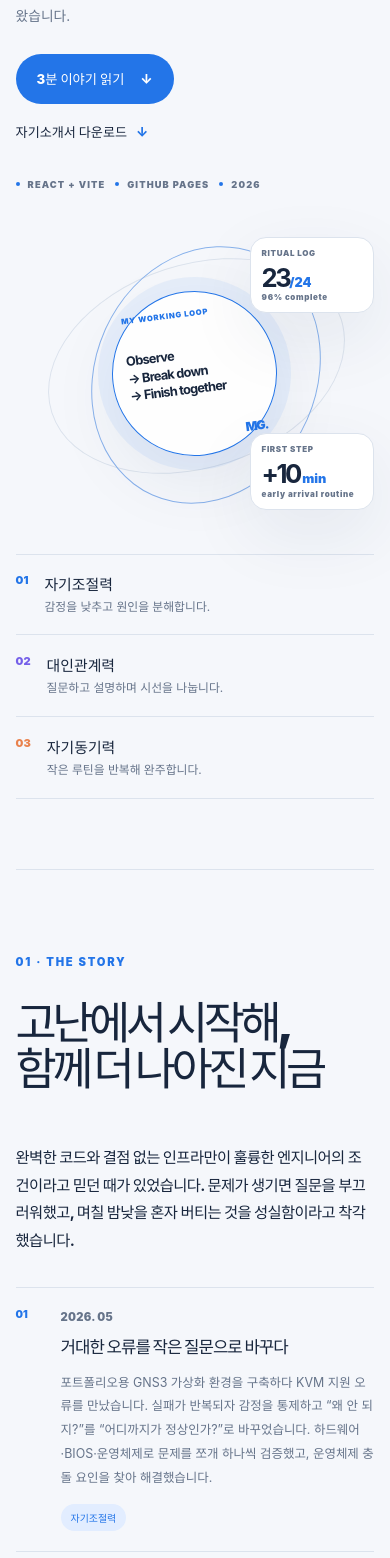
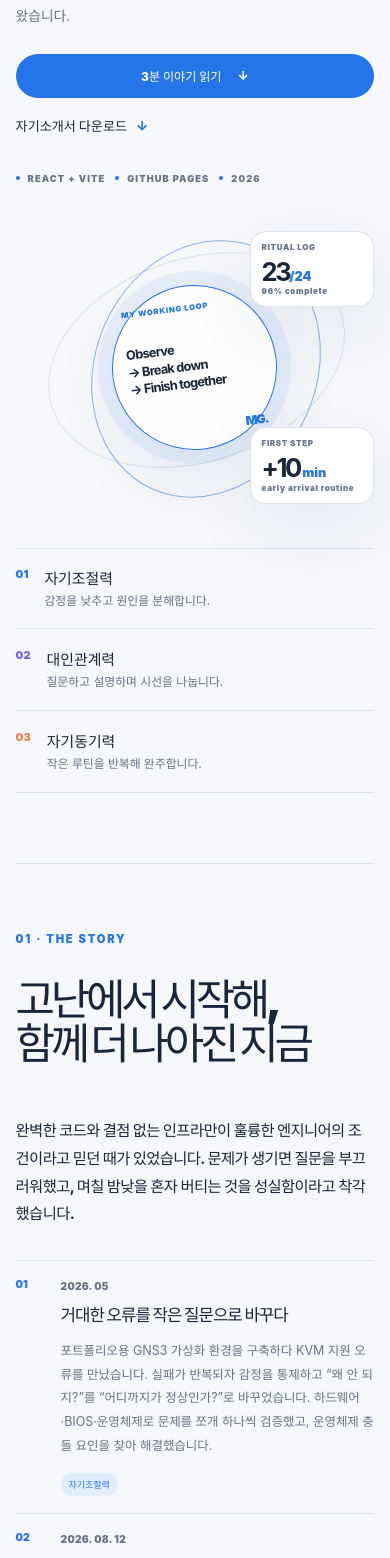
Before and after one commit to gyeonggumun/assignment-12-personal-site, a React (Vite) app: page / in a window 390 px wide. Shown: the part 436-1994 px from the top of the page. Built offline with nearby package versions, Linux system fonts and the light colour scheme.

Commit message:
style(responsive) : 모바일 카드와 입력 패널 최적화

```diff
--- a/src/styles.css
+++ b/src/styles.css
@@ -236,6 +236,7 @@ a { color: inherit; }
   .section-heading, .story-body, .updater-content { grid-template-columns: 1fr; gap: 2rem; }
   .section-heading .section-lead { grid-column: 1; margin-top: 0; }
   .story-body { margin-top: 52px; }
+  .story-scene { grid-template-columns: 38px 85px minmax(0, 1fr); }
   .work-grid { grid-template-columns: 1fr; }
   .work-placeholder { min-height: 320px; }
   .log-header-row { grid-template-columns: 1fr; gap: 2rem; }
@@ -250,26 +251,36 @@ a { color: inherit; }
   .main-nav a { font-size: 0.7rem; }
   .hero { padding-top: 55px; padding-bottom: 70px; }
   .hero h1 { font-size: clamp(4.2rem, 24vw, 7.5rem); }
-  .hero-actions { align-items: flex-start; flex-direction: column; gap: 18px; }
+  .hero-actions { align-items: stretch; flex-direction: column; gap: 18px; }
+  .hero-actions .button { width: 100%; }
   .hero-meta { margin-top: 38px; }
   .hero-visual { min-height: clamp(260px, 78vw, 390px); }
   .hero-skills, .metric-grid, .log-summary-grid, .document-grid { grid-template-columns: 1fr; }
   .skill-summary { border-right: 0; border-bottom: 1px solid var(--line); padding: 18px 0; }
   .skill-summary:last-child { border-bottom: 0; }
-  .story, .evidence, .published-log, .works, .documents, .updater { padding: 75px 0; }
-  .section-heading h2 { font-size: 2.8rem; }
+  .story, .evidence, .published-log, .works, .documents, .updater { padding: clamp(58px, 14vw, 75px) 0; }
+  .section-heading h2 { font-size: clamp(2.15rem, 11vw, 2.8rem); }
   .story-scene { grid-template-columns: 32px 1fr; gap: 10px 13px; }
   .story-scene time { grid-column: 2; grid-row: 1; }
   .scene-copy { grid-column: 2; }
+  .scene-copy h3, .scene-copy p { overflow-wrap: anywhere; }
   .evidence-panel, .tool-panel { padding: 16px; }
   .evidence-pair { grid-template-columns: 1fr; gap: 1rem; padding: 17px; }
-  .work-card { min-height: 390px; padding: 22px; }
-  .work-card-body { right: 22px; bottom: 22px; left: 22px; }
-  .work-card h3 { font-size: 2.2rem; }
+  .work-card { min-height: clamp(300px, 100vw, 390px); padding: clamp(18px, 5vw, 22px); }
+  .work-card-body { right: clamp(18px, 5vw, 22px); bottom: clamp(18px, 5vw, 22px); left: clamp(18px, 5vw, 22px); }
+  .work-card h3 { font-size: clamp(1.75rem, 9vw, 2.2rem); }
+  .work-card p:not(.card-kicker) { overflow-wrap: anywhere; }
+  .document-card { grid-template-columns: 28px 1fr 16px; min-height: clamp(130px, 42vw, 160px); gap: 8px; }
+  .document-card h3 { font-size: clamp(0.88rem, 3vw, 1rem); }
+  .result-metrics { grid-template-columns: 1fr; }
+  .result-metrics > span { grid-template-columns: auto 1fr; column-gap: 8px; align-items: center; }
+  .result-metrics b { grid-row: span 2; }
+  .result-metrics em { grid-column: 2; margin-top: 0; }
   .file-input-row { flex-wrap: wrap; }
   .ghost-button { margin-left: 0; }
-  .site-footer { grid-template-columns: 1fr auto; }
+  .site-footer { grid-template-columns: 1fr; gap: 16px; }
   .site-footer div { align-items: flex-start; flex-direction: column; gap: 3px; }
+  .site-footer a, .site-footer small { justify-self: start; }
   .site-footer small { display: none; }
 }
 
@@ -287,6 +298,18 @@ a { color: inherit; }
   .floating-card strong { font-size: clamp(1.3rem, 7vw, 1.6rem); }
   .floating-card-top { top: 5%; right: 0; }
   .floating-card-bottom { right: 0; bottom: 4%; }
+  .button { min-height: 44px; padding: 0 16px; font-size: 0.76rem; }
+  .section-heading .section-lead { font-size: 0.78rem; }
+  .story-scene { padding: 17px 0; }
+  .story-scene time { font-size: 0.64rem; }
+  .skill-tag, .status-chip { padding: 5px 8px; font-size: 0.56rem; }
+  .evidence-panel, .tool-panel { padding: 13px; }
+  .metric-card { min-height: 128px; padding: 14px; }
+  .metric-card h3 { margin-top: 16px; font-size: 0.8rem; }
+  .log-stat strong { font-size: clamp(2.8rem, 14vw, 4.5rem); }
+  .document-card { padding: 14px; }
+  .document-card p { font-size: 0.66rem; }
+  .file-label, .ghost-button { min-height: 32px; padding: 0 10px; font-size: 0.6rem; }
 }
 
 @media (prefers-reduced-motion: reduce) {
```
